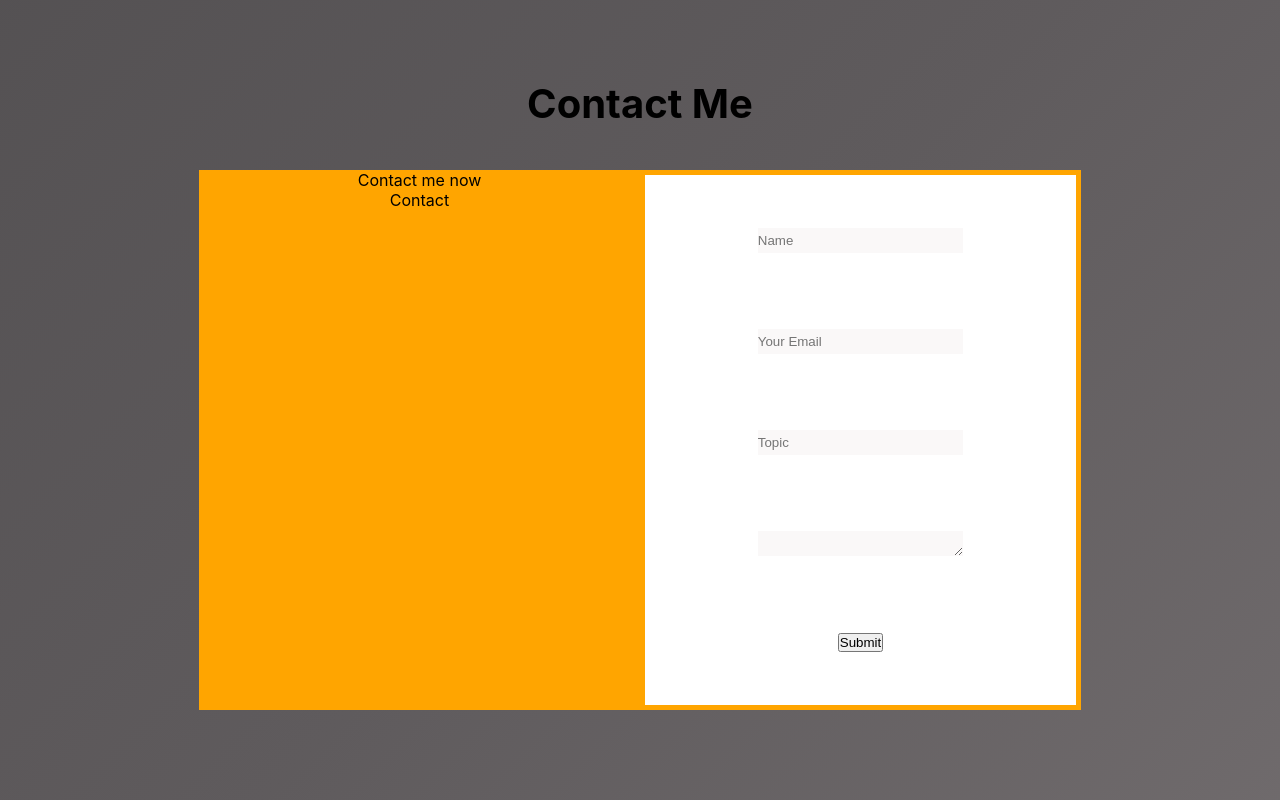
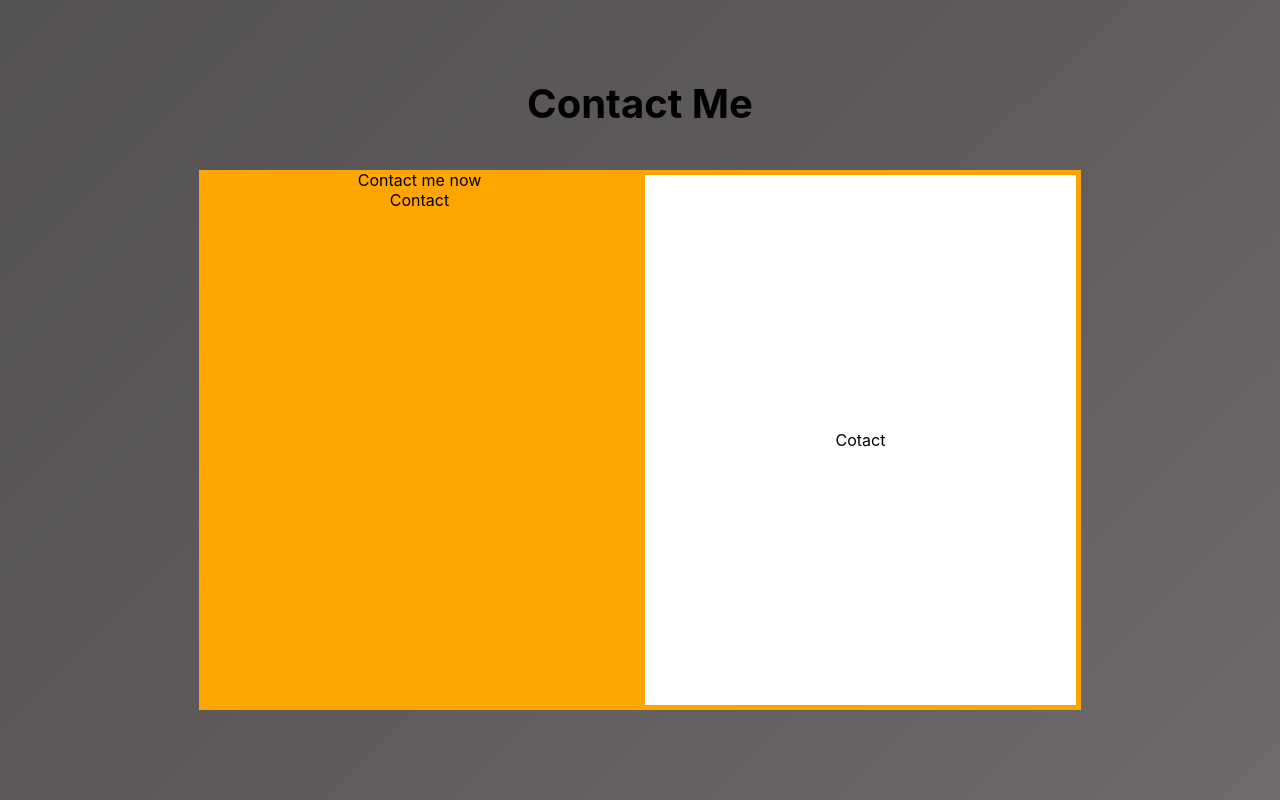
Before and after one commit to Arssin/Portfolio-Mateusz-Binieda, a React (Create React App) app: page / in a window 1280 px wide. Shown: the part 3107-3907 px from the top of the page. Built offline with nearby package versions, Linux system fonts and the light colour scheme.

Commit message:
Contact Me emails

```diff
--- a/package.json
+++ b/package.json
@@ -3,6 +3,7 @@
   "version": "0.1.0",
   "private": true,
   "dependencies": {
+    "@emailjs/browser": "^3.6.2",
     "@testing-library/jest-dom": "^5.16.3",
     "@testing-library/react": "^12.1.4",
     "@testing-library/user-event": "^13.5.0",
@@ -11,7 +12,6 @@
     "prettier": "^2.6.2",
     "react": "^18.0.0",
     "react-dom": "^18.0.0",
-    "react-hook-form": "^7.29.0",
     "react-icons": "^4.3.1",
     "react-router-dom": "^6.3.0",
     "react-scripts": "5.0.0",
--- a/src/Components/HomeBody/Contact/ContactForm.js
+++ b/src/Components/HomeBody/Contact/ContactForm.js
@@ -1,38 +1,5 @@
-import { useForm } from 'react-hook-form';
 import styles from './ContactForm.module.scss';
 
 export function ContactForm() {
-  const {
-    register,
-    handleSubmit,
-    formState: { errors },
-  } = useForm();
-  const onSubmit = (data) => console.log(data);
-  console.log(errors);
-
-  return (
-    <form className={styles.form} onSubmit={handleSubmit(onSubmit)}>
-      <input
-        className={styles.inputs}
-        type="text"
-        placeholder="Name"
-        {...register('Name', { required: true, min: 3, maxLength: 80 })}
-      />
-      <input
-        className={styles.inputs}
-        type="text"
-        placeholder="Your Email"
-        {...register('Your Email', { required: true, min: 3, pattern: /^\S+@\S+$/i })}
-      />
-      <input
-        className={styles.inputs}
-        type="text"
-        placeholder="Topic"
-        {...register('Topic', { required: true, min: 3 })}
-      />
-      <textarea className={styles.inputs} {...register('Message', { required: true, min: 3 })} />
-
-      <input className={styles.button} type="submit" />
-    </form>
-  );
+  return <form className={styles.form}>Cotact</form>;
 }
```
Also changed, not shown: 1 other file (tests, documents, lock files or other folders).
